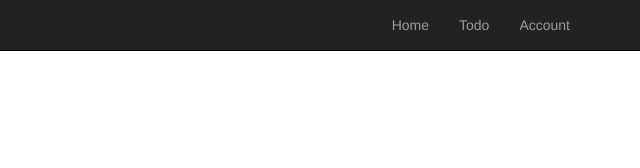
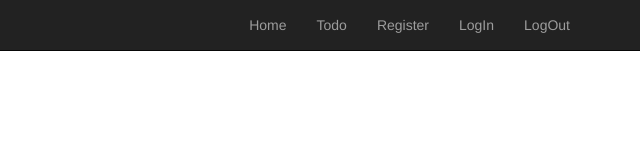
Before and after one commit to brendanjgreene/AngularToDo, a website: page index.html in a window 1280 px wide. Shown: the full height of the page, 640-1280 px from the left. Drawn offline with nearby package versions, Linux system fonts and the light colour scheme; some packages are replaced by stand-ins of ours; a script that the page names is missing.

Commit message:
change account to register and added login and logout on nav bar no links yet

```diff
--- a/index.html
+++ b/index.html
@@ -23,7 +23,9 @@
             <ul class="nav navbar-nav navbar-right">
                 <li><a href="#/">Home</a></li>
                 <li><a href="#/todo">Todo</a></li>
-                <li><a href="#/accounts/register">Account</a></li>
+                <li><a href="#/accounts/register">Register</a></li>
+                <li><a href="#/accounts/login">LogIn</a></li>
+                <li><a href="#/accounts/logiout">LogOut</a></li>
             </ul>
         </div>
     </nav>
```
